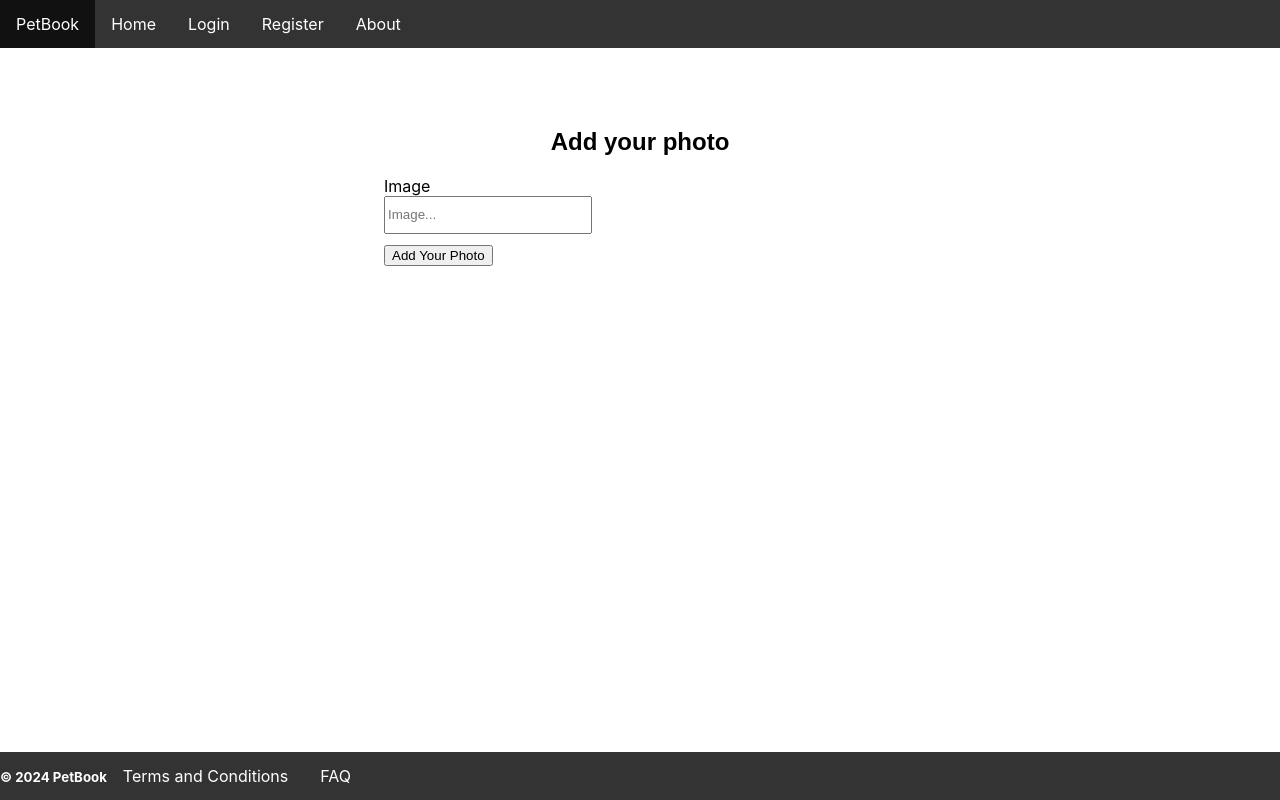
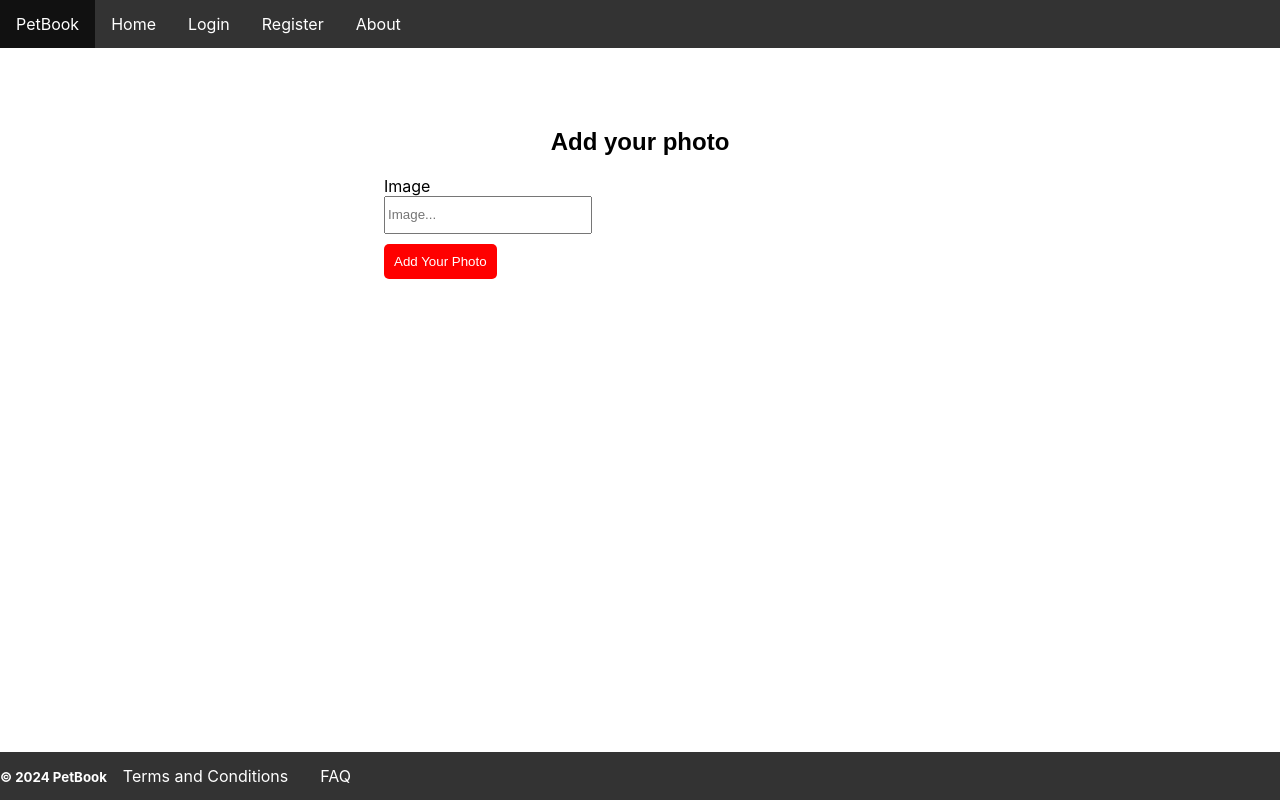
Before and after one commit to EmilPopovski24/PetBook, a React (Create React App) app in the folder petbookclient/: page /profile/addphoto in a window 1280 px wide. Built offline with nearby package versions, Linux system fonts and the light colour scheme; no server answers.

Commit message:
update AddPhoto view

```diff
--- /dev/null
+++ b/petbookclient/src/components/Profile/AddPhoto/AddPhoto.css
@@ -0,0 +1,15 @@
+.addProfilePic {
+    display: block;
+    padding:10px;
+    border:none;
+    border-radius: 5px;
+    background-color: red;
+    margin-top: 5px;
+    text-decoration: none;
+    color: white;
+}
+
+.addProfilePic:hover {
+    cursor: pointer;
+    background-color: rgb(65, 1, 10);
+}
--- a/petbookclient/src/components/Profile/AddPhoto/AddPhoto.js
+++ b/petbookclient/src/components/Profile/AddPhoto/AddPhoto.js
@@ -1,4 +1,5 @@
 import { useForm } from "../../../hooks/useForm";
+import './AddPhoto.css';
 
 export const AddPhoto = ({
     onProfilePicSubmit
```
